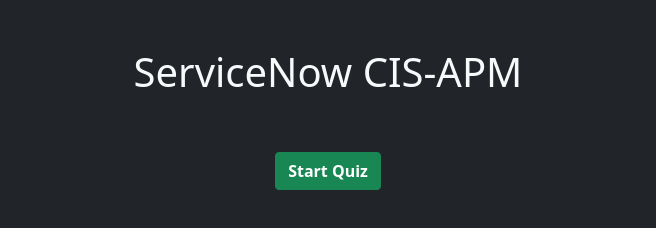
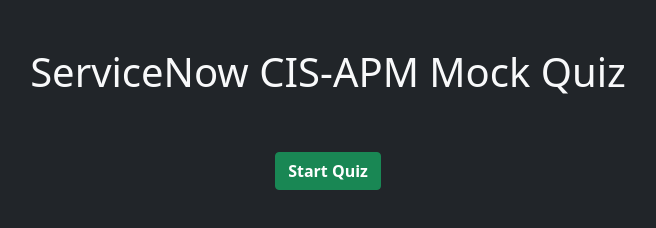
Before and after one commit to Lamquocminhhuy/ServiceNow-APM, a plain HTML site: page index.html in a window 1280 px wide. Shown: the whole page, without its empty margins (312-968 px from the left). Drawn offline with nearby package versions, Linux system fonts and the light colour scheme.

Commit message:
38 questions

```diff
--- a/index.html
+++ b/index.html
@@ -17,7 +17,7 @@
         <!-- Header row -->
         <div class="row my-5 text-center">
             <div class="col-10 offset-1">
-                <h1>ServiceNow CIS-APM</h1>
+                <h1>ServiceNow CIS-APM Mock Quiz</h1>
             </div>
         </div>
 
```
